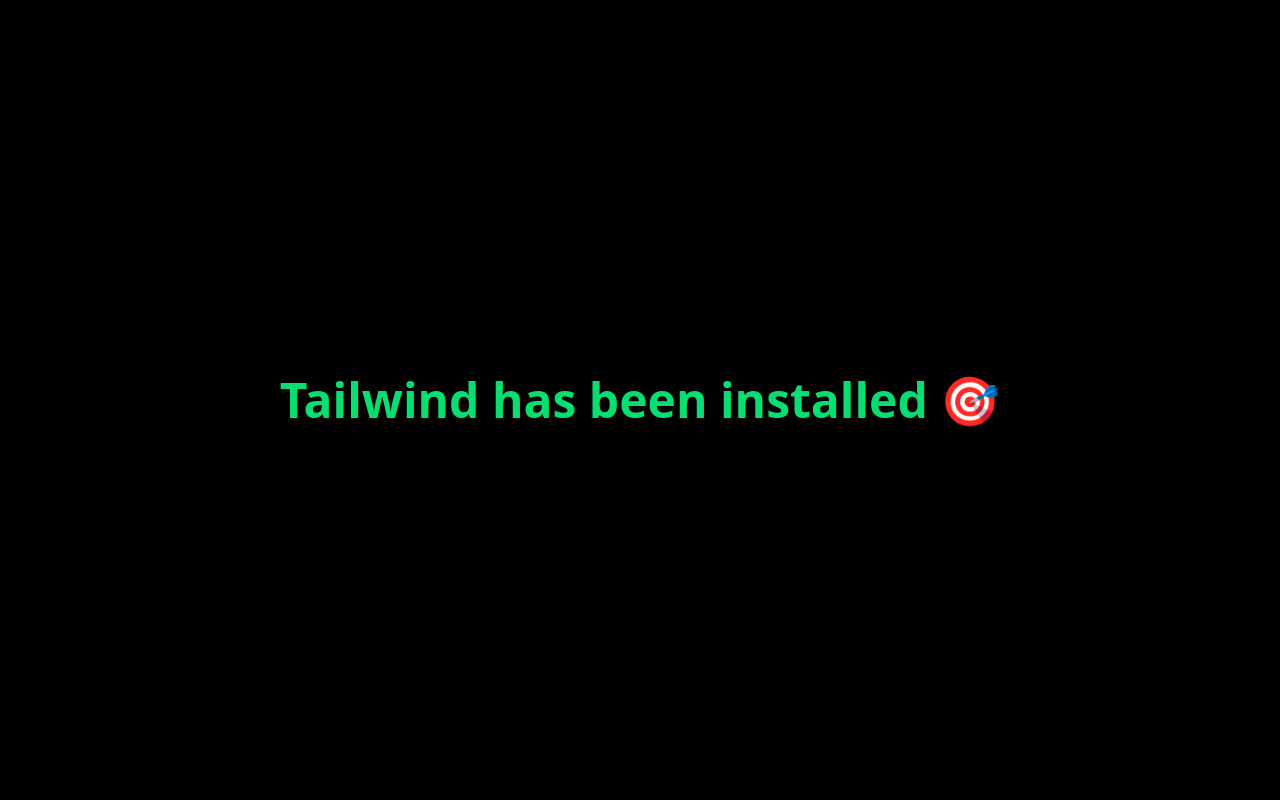
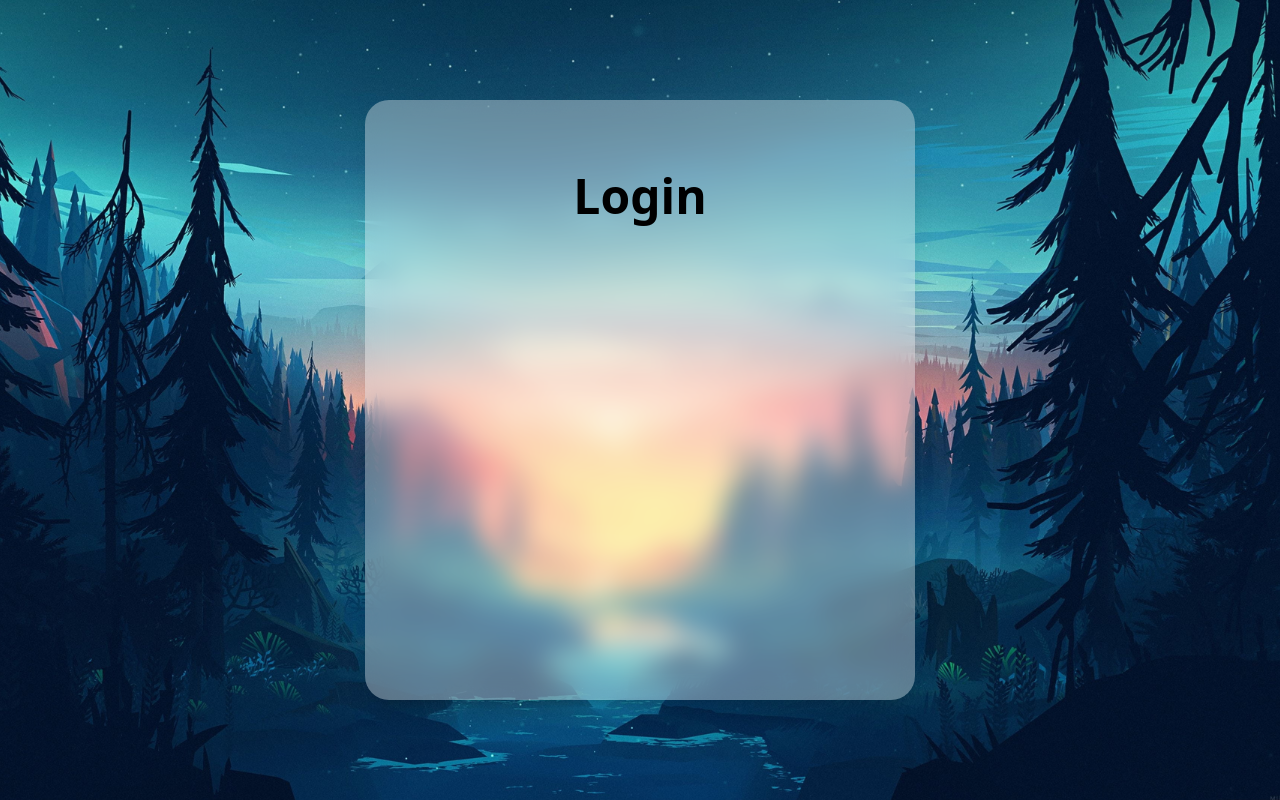
Before and after one commit to javiertay/SummerBuild2025, a React (Vite) app in the folder client/: page / in a window 1280 px wide. Built offline with nearby package versions, Linux system fonts and the light colour scheme.

Commit message:
Added base for login

```diff
--- a/client/src/App.jsx
+++ b/client/src/App.jsx
@@ -2,13 +2,11 @@
 import reactLogo from './assets/react.svg'
 import viteLogo from '/vite.svg'
 import './App.css'
-import Login from './components/Login/Login.jsx'
+import Login from './components/login/login2.jsx';
 
 function App() {
   return (
-    <div className="h-screen flex justify-center items-center bg-black text-white">
-      <h1 className="text-5xl font-bold text-green-400">Tailwind has been installed 🎯</h1>
-    </div>
+    <Login />  // ✅ Display login UI
   );
 }
 
--- /dev/null
+++ b/client/src/components/Login/login2.jsx
@@ -0,0 +1,21 @@
+import React from 'react';
+
+const Login = () => {
+  return (
+    //Background take from public
+    <div
+  className="min-h-screen bg-cover bg-center flex items-center justify-center"
+  style={{backgroundImage: "url('/HD-wallpaper-view-ultra-artistic-drawings-view-landscape-drawing.jpg')",}}>
+
+    {/* this is the frosted box thing */}
+      <div className="bg-white/35 backdrop-blur-md p-8 rounded-3xl h-[600px] w-[550px] text-center shadow-xl">
+    {/* add image inside the box */}
+        {/* <img src="/login-illustration.png" alt="Login Art" className="mx-auto w-32 h-32 mb-4" /> */}
+        <div className="text-5xl font-bold m-10 mb-1 ">Login</div>
+
+      </div>
+    </div>
+  );
+};
+
+export default Login;
```
Also changed, not shown: client/public/HD-wallpaper-view-ultra-artistic-drawings-view-landscape-drawing.jpg (added).
